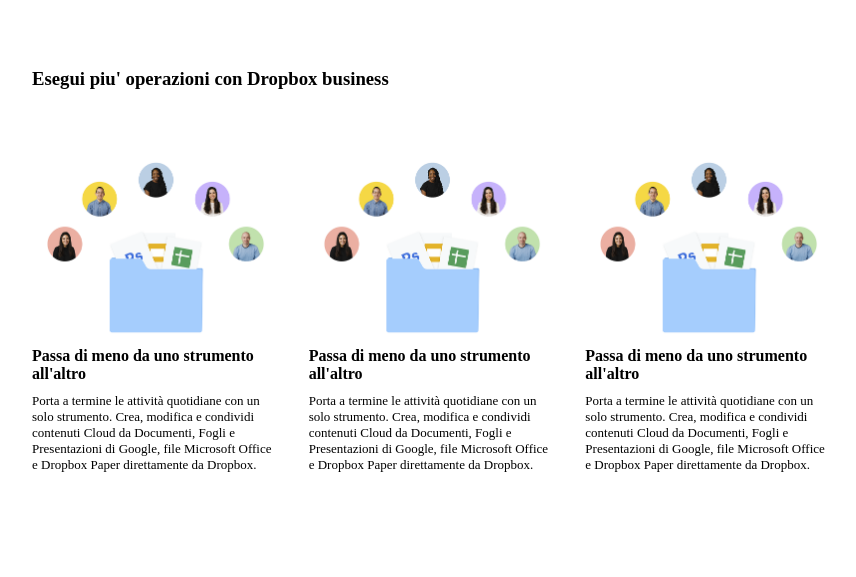
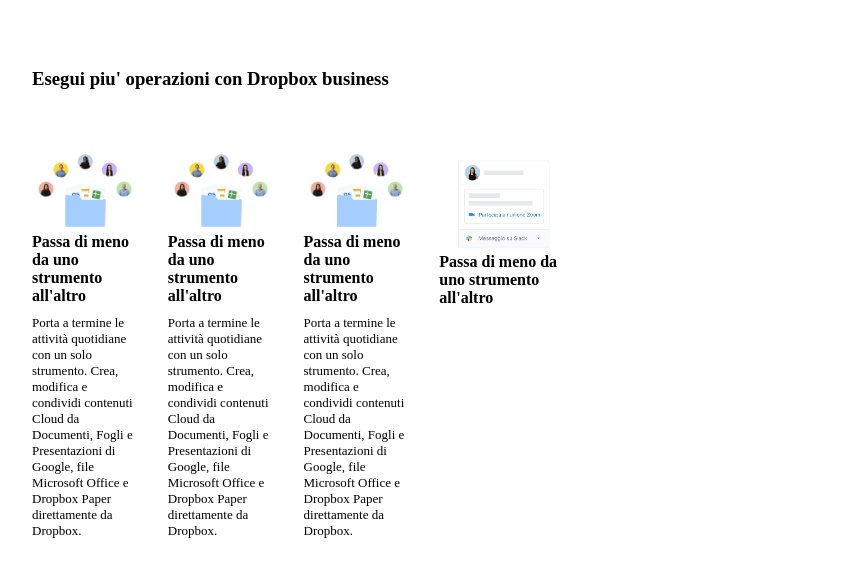
Before and after one commit to AdamBenDev/htmlcss-dropbox, a plain HTML site: page index.html in a window 1280 px wide. Shown: the part 2371-2948 px from the top of the page, without its empty margins (208-1064 px from the left). Drawn offline with Linux system fonts and the light colour scheme.

Commit message:
cards and text

```diff
--- a/index.html
+++ b/index.html
@@ -318,7 +318,18 @@
                             </div>
                         </div>
                     </div>
-
+                    <div class="row-operations">
+                        <div class="column-operations">
+                            <div class="card-operations">
+                                <div class="card-operations-img">
+                                    <img src="./assets/img/business-feature-integrations-it.png" alt="img-business">
+                                </div>
+                                <div class="card-operations-content">
+                                    <h4 class="mb-10">Passa di meno da uno strumento all'altro</h4>
+                                </div>
+                            </div>
+                        </div>
+                    </div>
         </section>
     </main>
 </body>
```
